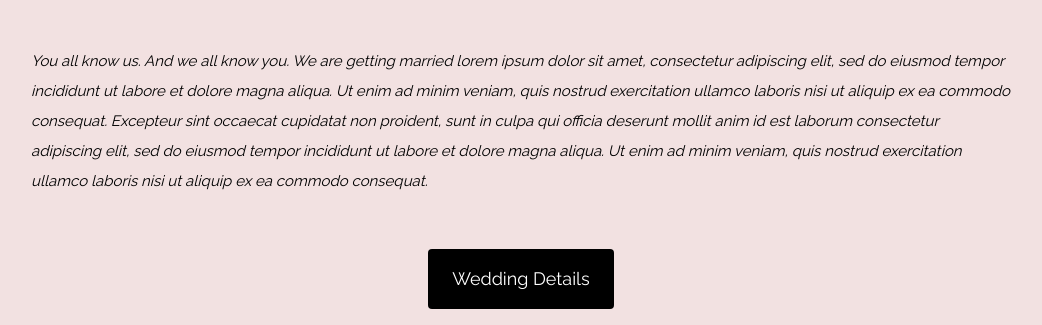
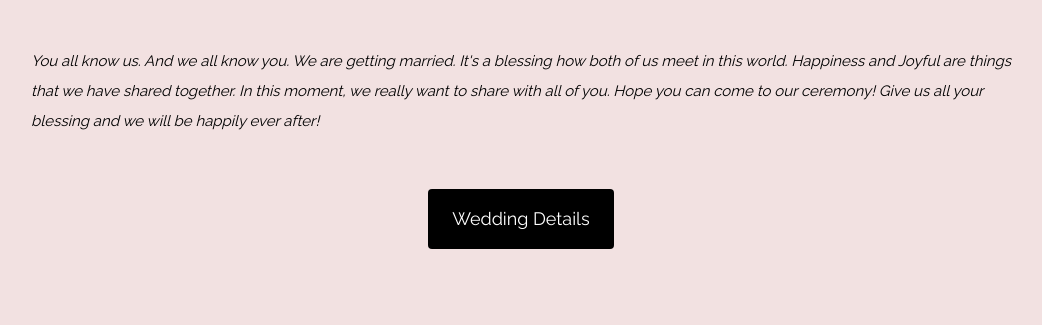
Before and after one commit to gb-care/wedding, a PHP site: page / in a window 1280 px wide. Shown: the part 1706-2031 px from the top of the page, without its empty margins (119-1161 px from the left). Run offline with PHP 8.4, Linux system fonts and the light colour scheme.

Commit message:
Update index.php

```diff
--- a/index.php
+++ b/index.php
@@ -16,7 +16,7 @@ p {line-height: 2}
   background-size: cover;
 }
 .bgimg {background-image: url("2.jpg")}
-
+.bgimg2 {background-image: url("/w3images/flowers.jpg")}
 </style>
 </head>
 <body>
@@ -45,9 +45,9 @@ p {line-height: 2}
   <div class="w3-content">
     <h1 class="w3-center w3-text-grey"><b>Novita & Brian</b></h1>
     <img class="w3-round w3-grayscale-min" src="/w3images/wedding_couple2.jpg" style="width:100%;margin:32px 0">
-    <p><i>You all know us. And we all know you. We are getting married lorem ipsum dolor sit amet, consectetur adipiscing elit, sed do eiusmod tempor incididunt ut labore et dolore magna aliqua. Ut enim ad minim veniam, quis nostrud exercitation ullamco laboris nisi ut aliquip ex ea commodo consequat. Excepteur sint
-      occaecat cupidatat non proident, sunt in culpa qui officia deserunt mollit anim id est laborum consectetur adipiscing elit, sed do eiusmod tempor incididunt ut labore et dolore magna aliqua. Ut enim ad minim veniam, quis nostrud exercitation ullamco
-      laboris nisi ut aliquip ex ea commodo consequat.</i>
+    <p><i>You all know us. And we all know you. We are getting married. It's a blessing how both of us meet in this world.
+      Happiness and Joyful are things that we have shared together. In this moment, we really want to share with all of you. Hope you can come to our ceremony!
+    Give us all your blessing and we will be happily ever after! </i>
     </p><br>
     <p class="w3-center"><a href="#wedding" class="w3-button w3-black w3-round w3-padding-large w3-large">Wedding Details</a></p>
   </div>
@@ -55,6 +55,7 @@ p {line-height: 2}
 
 <!-- Background photo -->
 <div class="w3-display-container bgimg2">
+<img class="w3-round-large w3-grayscale-min" src="2.jpg" style="width:100%;margin:64px 0">
   <div class="w3-display-middle w3-text-white w3-center">
     <h1 class="w3-jumbo">You Are Invited</h1><br>
     <h2>Of course..</h2>
```
